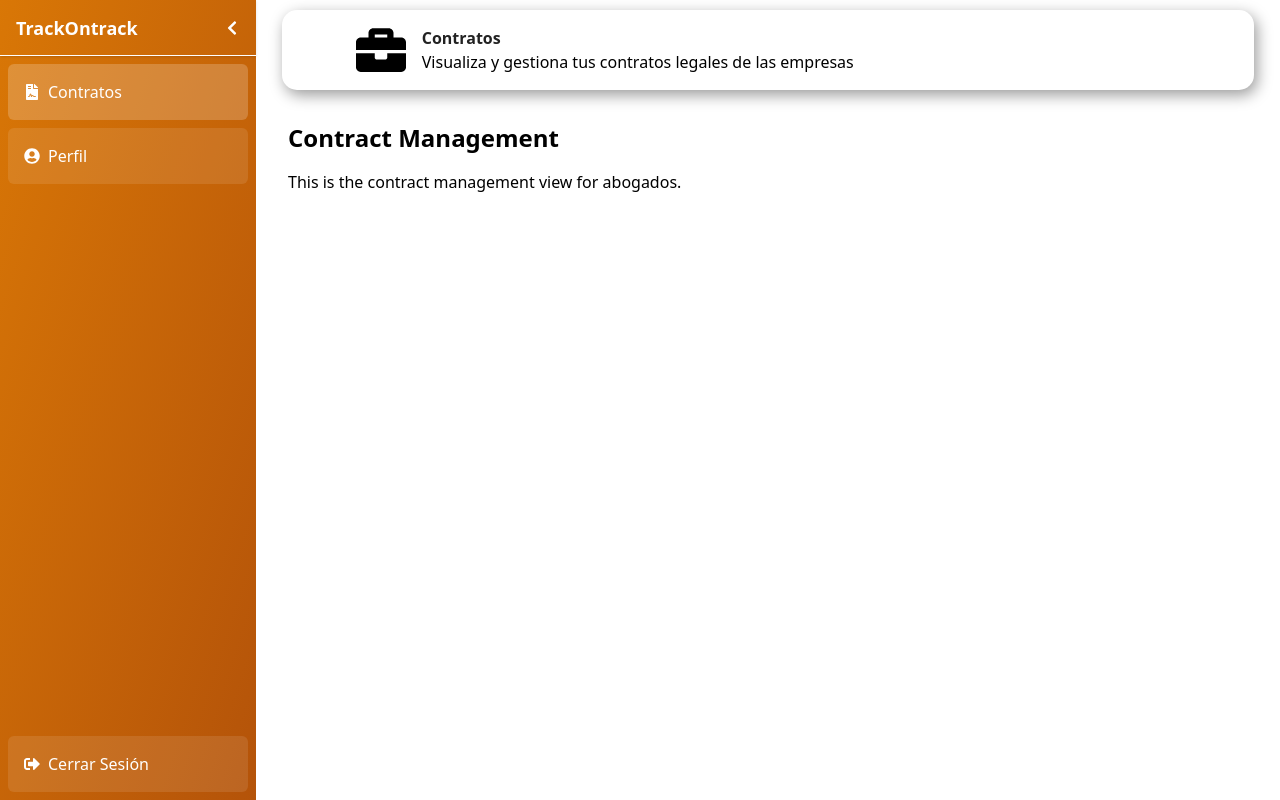
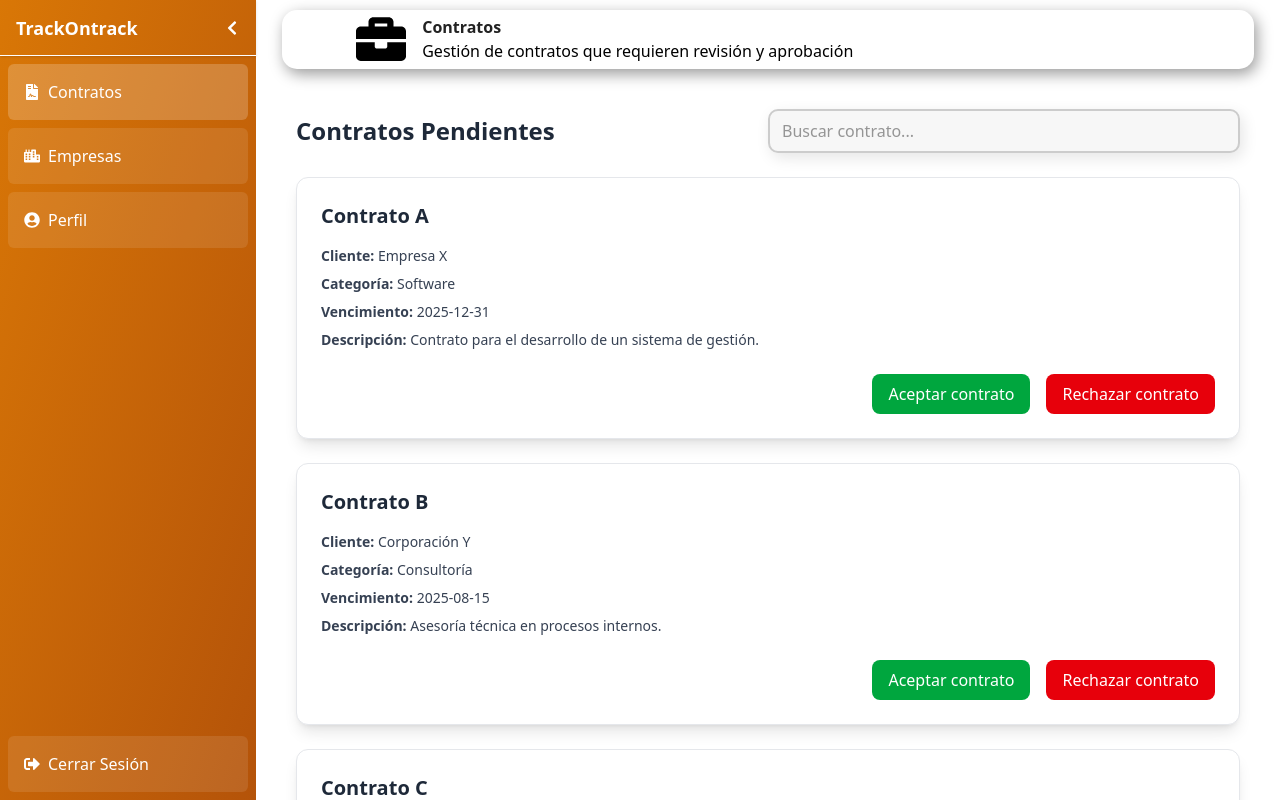
Before and after one commit to Carlos-GH23/Repo-trackontract-DWI, a React (Vite) app in the folder frontend/: page /abogado/contract in a window 1280 px wide. Built offline with nearby package versions, Linux system fonts and the light colour scheme; no server answers.

Commit message:
DWI-378 #comment Se registró la pantalla de contratos para un abogado

```diff
--- /dev/null
+++ b/frontend/src/modules/abogado/components/contratoAcep.jsx
@@ -0,0 +1,10 @@
+const ContratoAcep = () => {
+    return (
+        <div className="p-6">
+            <h1 className="text-2xl font-bold text-green-600">Contrato procesado</h1>
+            <p className="mt-4">Has aceptado o rechazado un contrato.</p>
+        </div>
+    )
+}
+
+export default ContratoAcep;
--- a/frontend/src/modules/abogado/components/layout/NavbarAbo.jsx
+++ b/frontend/src/modules/abogado/components/layout/NavbarAbo.jsx
@@ -1,12 +1,33 @@
 import "../../../../styles/navbarbo.styles.css"
-import {FaBriefcase } from "react-icons/fa";
-import { useLocation } from 'react-router-dom';
+import { FaBriefcase } from "react-icons/fa"
+import { useLocation } from 'react-router-dom'
+import { useEffect, useState } from 'react'
 
 const NavbarAbo = () => {
+    const location = useLocation()
 
-    const location = useLocation();
+    const [hideNavbar, setHideNavbar] = useState(false)
+    const [lastScrollY, setLastScrollY] = useState(0)
 
-    // Mapeo de rutas a títulos
+    useEffect(() => {
+        const handleScroll = () => {
+            const currentScrollY = window.scrollY
+
+            if (currentScrollY > lastScrollY && currentScrollY > 50) {
+                // Scroll hacia abajo
+                setHideNavbar(true)
+            } else {
+                // Scroll hacia arriba
+                setHideNavbar(false)
+            }
+
+            setLastScrollY(currentScrollY)
+        }
+
+        window.addEventListener('scroll', handleScroll)
+        return () => window.removeEventListener('scroll', handleScroll)
+    }, [lastScrollY])
+
     const routeInfo = {
         '/abogado/profile': {
             title: 'Perfil',
@@ -14,27 +35,30 @@ const NavbarAbo = () => {
         },
         '/abogado/contract': {
             title: 'Contratos',
-            subtitle: 'Visualiza y gestiona tus contratos legales de las empresas',
+            subtitle: 'Gestión de contratos que requieren revisión y aprobación',
         },
-        // Agrega más rutas según necesites
-    };
+        '/abogado/empresas': {
+            title: 'Empresas',
+            subtitle: 'Visualiza las empresas a las que has brindado servicios legales',
+        },
+    }
 
     const currentRoute = routeInfo[location.pathname] || {
         title: 'Bienvenido Abogado',
         subtitle: 'Abogado - Hay muchas cosas que puedes hacer el día de hoy',
-    };
+    }
 
     return (
-        <header className="navbarbo">
+        <header className={`navbarbo transition-transform duration-300 ${hideNavbar ? "-translate-y-full" : "translate-y-0"}`}>
             <h2 className="icoNo">
-                <FaBriefcase  size={50} className="mr-4 text-2xl" />
+                <FaBriefcase size={50} className="mr-4 text-2xl" />
                 <div className="nom">
                     <h1 className="h1">{currentRoute.title}</h1>
                     <p>{currentRoute.subtitle}</p>
                 </div>
             </h2>
         </header>
-    );
-};
+    )
+}
 
-export default NavbarAbo;
+export default NavbarAbo
--- a/frontend/src/modules/abogado/components/layout/SidebarAbo.jsx
+++ b/frontend/src/modules/abogado/components/layout/SidebarAbo.jsx
@@ -1,11 +1,12 @@
 import { Link, useLocation } from "react-router-dom";
-import {FaUsers,FaFileContract,FaBuffer,FaChevronLeft,FaChevronRight,FaUserCircle,FaSignOutAlt} from "react-icons/fa";
+import {FaUsers,FaFileContract,FaCity ,FaChevronLeft,FaChevronRight,FaUserCircle,FaSignOutAlt} from "react-icons/fa";
 
 const SidebarAbo = ({ isCollapsed, setIsCollapsed }) => {
     const location = useLocation();
 
     const links = [
         { to: "/abogado/contract", label: "Contratos", icon: <FaFileContract /> },
+        { to: "/abogado/empresas", label: "Empresas", icon: <FaCity /> },
         { to: "/abogado/profile", label: "Perfil", icon: <FaUserCircle /> }
     ];
 
--- /dev/null
+++ b/frontend/src/modules/abogado/styles/contratos.module.css
@@ -0,0 +1,37 @@
+.contract{
+    display: flex;
+    flex-direction: column;
+    background-color: #333;
+}
+
+input {
+    width: 50%;
+    padding: 8px 12px;
+    border: 2px solid #ccc;
+    border-radius: 10px;
+    background-color: #f7f7f7;
+    color: #333;
+    font-size: 16px;
+    box-shadow: 3px 5px 15px rgba(0, 0, 0, 0.1);
+}
+
+input:focus {
+    outline: none;
+    border-color: #0077cc;
+    box-shadow: 0 0 8px rgba(0, 119, 204, 0.3);
+}
+
+.swal2-spinner {
+    border: 4px solid #f3f3f3;
+    border-top: 4px solid #3498db;
+    border-radius: 50%;
+    width: 40px;
+    height: 40px;
+    animation: spin 1s linear infinite;
+    margin: auto;
+}
+
+@keyframes spin {
+    0% { transform: rotate(0deg); }
+    100% { transform: rotate(360deg); }
+}
--- a/frontend/src/modules/abogado/views/Contract.jsx
+++ b/frontend/src/modules/abogado/views/Contract.jsx
@@ -1,14 +1,172 @@
-import { useState } from "react"
-import { Link } from "react-router-dom"
-import { FaEye, FaEdit, FaTrash } from "react-icons/fa"
+import { useState } from "react";
+import { useNavigate } from "react-router-dom";
+import Swal from 'sweetalert2';
+import "../styles/contratos.module.css";
+
+const initialContratos = [
+    {
+        nombre: "Contrato A",
+        cliente: "Empresa X",
+        categoria: "Software",
+        vencimiento: "2025-12-31",
+        descripcion: "Contrato para el desarrollo de un sistema de gestión.",
+        estado: "Activo",
+    },
+    {
+        nombre: "Contrato B",
+        cliente: "Corporación Y",
+        categoria: "Consultoría",
+        vencimiento: "2025-08-15",
+        descripcion: "Asesoría técnica en procesos internos.",
+        estado: "Vencido",
+    },
+    {
+        nombre: "Contrato C",
+        cliente: "Startup Z",
+        categoria: "Soporte",
+        vencimiento: "2026-01-10",
+        descripcion: "Mantenimiento técnico mensual.",
+        estado: "Activo",
+    },
+];
 
 const Contract = () => {
+    const [contratos, setContratos] = useState(initialContratos);
+    const [cargando, setCargando] = useState(false);
+    const [mensaje, setMensaje] = useState("");
+    const [showModal, setShowModal] = useState(false);
+    const [comentario, setComentario] = useState("");
+    const [contratoRechazar, setContratoRechazar] = useState(null);
+
+    const aceptarContrato = (idx) => {
+        // Mostrar spinner circular infinito
+        Swal.fire({
+            title: 'Procesando...',
+            html: '<div class="swal2-spinner"></div>',
+            allowOutsideClick: false,
+            showConfirmButton: false,
+            didOpen: () => {
+                Swal.showLoading();
+            }
+        });
+
+        // Simula carga y después muestra éxito
+        setTimeout(() => {
+            const nuevos = contratos.filter((_, i) => i !== idx);
+            setContratos(nuevos);
+            setCargando(false);
+            // Actualiza la alerta a "Contrato aceptado"
+            Swal.update({
+                title: '¡Éxito!',
+                html: '<strong> Contrato aceptado</strong>',
+                icon: 'success',
+                showConfirmButton: true,
+
+            });
+        }, 2000);
+    };
+
+
+    const abrirModalRechazo = (idx) => {
+        setContratoRechazar(idx);
+        setShowModal(true);
+    };
+
+    const rechazarContrato = () => {
+        const nuevos = contratos.filter((_, i) => i !== contratoRechazar);
+        setContratos(nuevos);
+        setShowModal(false);
+        setComentario("");
+        setContratoRechazar(null);
+
+        Swal.fire({
+            icon: 'success',
+            title: 'Contrato rechazado',
+            text: 'El contrato ha sido rechazado correctamente.',
+            confirmButtonColor: '#7F56D9',
+        });
+    };
+
+
     return (
-        <div className="p-4">
-            <h1 className="text-2xl font-bold mb-4">Contract Management</h1>
-            <p>This is the contract management view for abogados.</p>
+        <div className="min-h-screen bg-white p-6">
+            <div className="flex justify-between items-center mb-6">
+                <h1 className="text-2xl font-bold text-gray-800">Contratos Pendientes</h1>
+                <input
+                    type="text"
+                    placeholder="Buscar contrato..."
+                    className="border border-gray-300 rounded-md p-2"
+                />
+            </div>
+
+            <div className="grid grid-cols-1 gap-6">
+                {contratos.map((contrato, idx) => (
+                    <div
+                        key={idx}
+                        className="bg-white shadow-lg hover:shadow-xl transition-shadow duration-300 rounded-xl border border-gray-200"
+                    >
+                        <div className="p-6">
+                            <div className="flex justify-between items-start mb-4">
+                                <h2 className="text-xl font-semibold text-gray-800">{contrato.nombre}</h2>
+                            </div>
+
+                            <div className="space-y-2 text-sm text-gray-700">
+                                <p><strong>Cliente:</strong> {contrato.cliente}</p>
+                                <p><strong>Categoría:</strong> {contrato.categoria}</p>
+                                <p><strong>Vencimiento:</strong> {contrato.vencimiento}</p>
+                                <p><strong>Descripción:</strong> {contrato.descripcion}</p>
+                            </div>
+
+                            <div className="flex justify-end gap-4 mt-6">
+                                <button
+                                    className="px-4 py-2 bg-green-600 hover:bg-green-700 text-white rounded-lg"
+                                    onClick={() => aceptarContrato(idx)}
+                                >
+                                    Aceptar contrato
+                                </button>
+                                <button
+                                    className="px-4 py-2 bg-red-600 hover:bg-red-700 text-white rounded-lg"
+                                    onClick={() => abrirModalRechazo(idx)}
+                                >
+                                    Rechazar contrato
+                                </button>
+                            </div>
+                        </div>
+                    </div>
+                ))}
+            </div>
+
+            {/* Modal de rechazo */}
+            {showModal && (
+                <div className="fixed inset-0 bg-gray-300 bg-opacity-40 flex items-center justify-center z-50">
+                    <div className="bg-white rounded-lg p-6 w-full max-w-md shadow-xl">
+                        <h2 className="text-xl font-semibold mb-4">Motivo del rechazo</h2>
+                        <textarea
+                            value={comentario}
+                            onChange={(e) => setComentario(e.target.value)}
+                            placeholder="Describe por qué estás rechazando el contrato..."
+                            className="w-full border border-gray-300 rounded-md p-2 mb-4"
+                            rows={4}
+                        />
+                        <div className="flex justify-end gap-4">
+                            <button
+                                onClick={() => setShowModal(false)}
+                                className="px-4 py-2 bg-gray-300 rounded-lg hover:bg-gray-400"
+                            >
+                                Cancelar
+                            </button>
+                            <button
+                                onClick={rechazarContrato}
+                                className="px-4 py-2 bg-red-600 hover:bg-red-700 text-white rounded-lg"
+                            >
+                                Rechazar
+                            </button>
+                        </div>
+                    </div>
+                </div>
+            )}
         </div>
     );
-}
+};
 
 export default Contract;
--- /dev/null
+++ b/frontend/src/modules/abogado/views/Empresas.jsx
@@ -0,0 +1,11 @@
+
+const Empresas = () => {
+    return (
+        <div>
+            <h1>Empresas</h1>
+            <p>Visualiza a que empresas les has brindado servicios legales.</p>
+        </div>
+    );
+}
+
+export default Empresas;
--- a/frontend/src/router/router.jsx
+++ b/frontend/src/router/router.jsx
@@ -13,6 +13,8 @@ import PasswordRecoveryForm from "../modules/auth/views/PasswordRecoveryForm";
 import LayoutAbo from "../modules/abogado/components/layout/LayoutAbo";
 import ProfileAbo from "../modules/abogado/views/Profile";
 import Contract from "../modules/abogado/views/Contract";
+import Empresas from "../modules/abogado/views/Empresas";
+import ContratoAcep from "../modules/abogado/components/contratoAcep";
 
 
 
@@ -43,6 +45,7 @@ const AppRouter = () => {
         <Route path="/abogado" element={<LayoutAbo />}>
           <Route path="profile" element={<ProfileAbo />} />
           <Route path="contract" element={<Contract/>} />
+          <Route path="empresas" element={<Empresas/>} />
 
         </Route>
 
```
